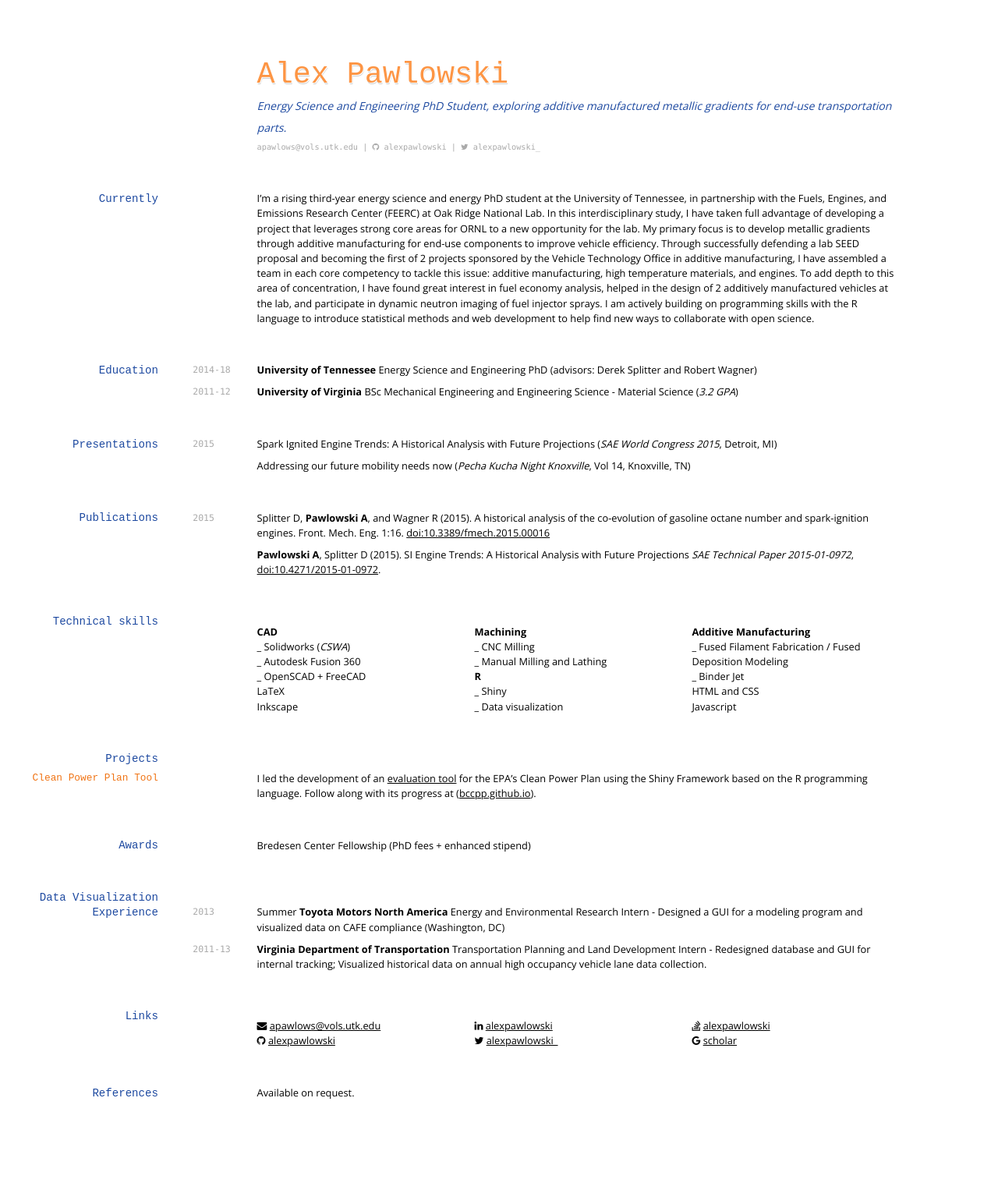
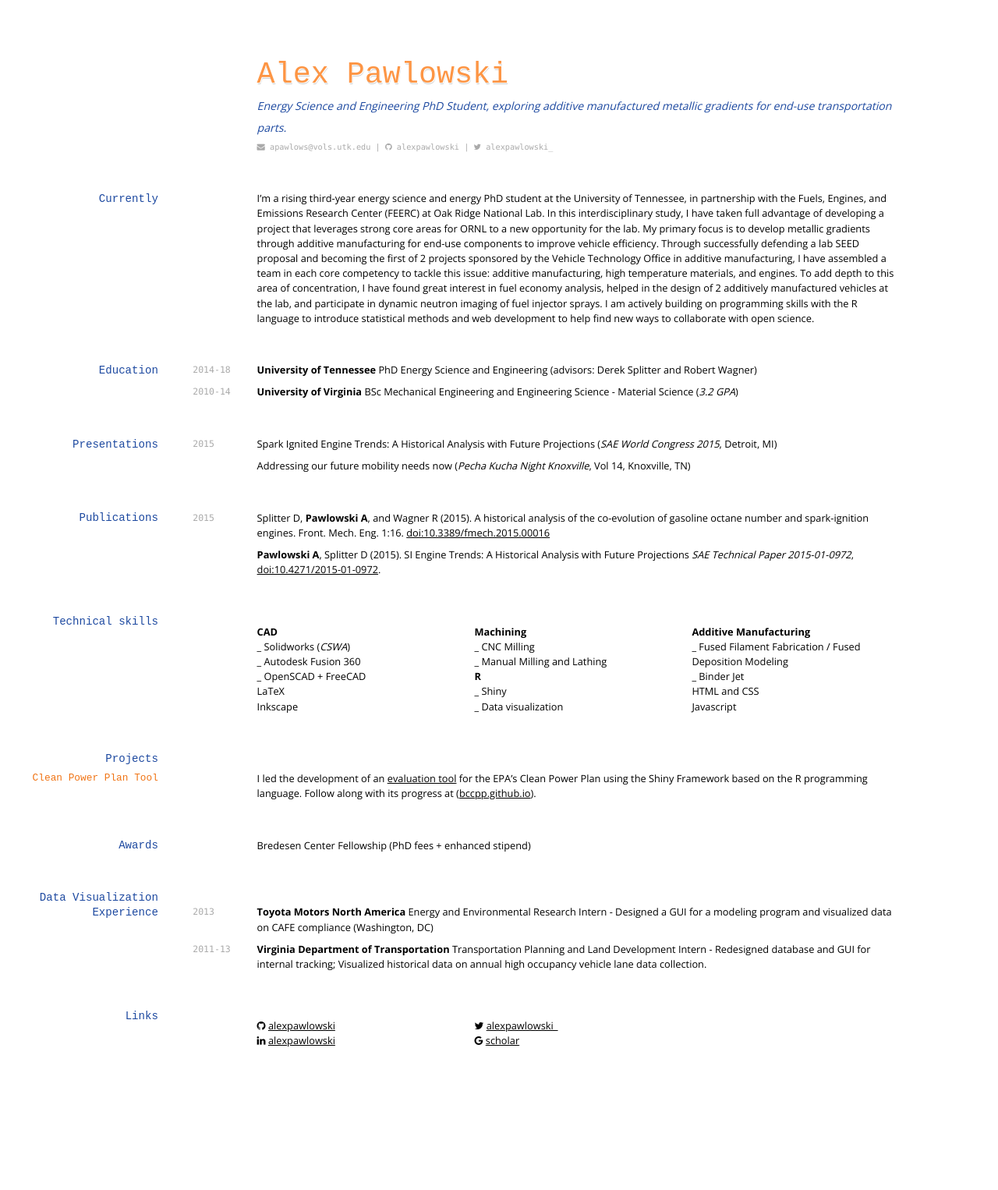
Before and after one commit to alexpawlowski/markdown-cv, a Jekyll site: the page built from index.md, in a window 1280 px wide. Shown: the whole page at 78% size. Built offline with Jekyll 4.4.1, drawn with Linux system fonts in a browser that asks for light colours; nearby versions of some CDN libraries; after the commit the page ends 1460 px from its top, so only the background shows below that.

Commit message:
CV Changes
Print css has been changed.

```diff
--- a/index.md
+++ b/index.md
@@ -6,7 +6,7 @@ title: Alex Pawlowski's CV
 Energy Science and Engineering PhD Student, exploring additive manufactured metallic gradients for end-use transportation parts.
 
 <div id="webaddress">
-<a href="mailto:apawlows@vols.utk.edu">apawlows@vols.utk.edu</a>
+<i class="fa fa-envelope"></i> <a href="mailto:apawlows@vols.utk.edu">apawlows@vols.utk.edu</a>
 |
 <i class="fa fa-github"></i> <a href="http://github.com/alexpawlowski">alexpawlowski</a>
 |
@@ -20,9 +20,9 @@ I'm a rising third-year energy science and energy PhD student at the University
 ## Education
 
 `2014-18`
-__University of Tennessee__ Energy Science and Engineering PhD (advisors: Derek Splitter and Robert Wagner)
+__University of Tennessee__ PhD Energy Science and Engineering (advisors: Derek Splitter and Robert Wagner)
 
-`2011-12`
+`2010-14`
 __University of Virginia__ BSc Mechanical Engineering and Engineering Science - Material Science (_3.2 GPA_)
 
 ## Presentations
@@ -73,7 +73,7 @@ Bredesen Center Fellowship (PhD fees + enhanced stipend)
 
 ## Data Visualization Experience
 
-Summer `2013`
+`2013`
 __Toyota Motors North America__ Energy and Environmental Research Intern - Designed a GUI for a modeling program and visualized data on CAFE compliance (Washington, DC)
 
 `2011-13`
@@ -81,16 +81,14 @@ __Virginia Department of Transportation__ Transportation Planning and Land Devel
 
 ## Links
 
-* <i class="fa fa-envelope"></i> <a href="mailto:apawlows@vols.utk.edu">apawlows@vols.utk.edu</a><br />
 * <i class="fa fa-github"></i> <a href="http://github.com/alexpawlowski">alexpawlowski</a><br />
 * <i class="fa fa-linkedin"></i> <a href="http://linkedin.com/in/alexpawlowski">alexpawlowski</a><br />
 * <i class="fa fa-twitter"></i> <a href="http://twitter.com/alexpawlowski_">alexpawlowski_</a><br />
-* <i class="fa fa-stack-overflow"></i> <a href="http://stackoverflow.com/users/5640617/alex-pawlowski">alexpawlowski</a>
 * <i class="fa fa-google"></i> <a href="https://scholar.google.com/citations?user=MLhGOi4AAAAJ">scholar</a>
 
-## References
+<!--## References
 
-Available on request.
+Available on request. -->
 
 <!-- ### Footer
 
--- a/media/cv-print.css
+++ b/media/cv-print.css
@@ -72,8 +72,8 @@ p {
 code {
 	font: normal normal;
 	font-size: 70%;
-	font-family: Menlo, monospace,s ans-serif;
-	color: #ddd;
+	font-family: "Open Sans";/*Menlo, monospace,sans-serif;*/
+	color: #58595b;
 }
 
 p code {
@@ -122,8 +122,8 @@ h1+p {
 	/*subtitle*/
 	font-style: italic;
 	font-size: 110%;
-	line-height: 1.1em;
-	margin-top: 0.1em;
+	line-height: 1.4em;
+	margin-top: 0.4em;
 	margin-bottom: 0em !important;
 }
 
@@ -138,7 +138,7 @@ h2 {
 }
 
 h2+p {
-	margin-top: 1.6em;
+	margin-top: 1.2em;
 }
 
 h3 {
@@ -147,7 +147,7 @@ h3 {
 	line-height: 2em;
 	color: #ccc;
 	position: relative;
-	top: 1.6em;
+	top: 1.2em;
 	text-align: right;
 	width: 20%;
 }
@@ -162,7 +162,7 @@ a:hover {
 }
 
 #webaddress {
- 	margin-top: 0em;
+ 	margin-top: 0.1em;
 	position: relative;
 	left: 28%;
 	color: #58595B;
```
Also changed, not shown: 6 other files.
